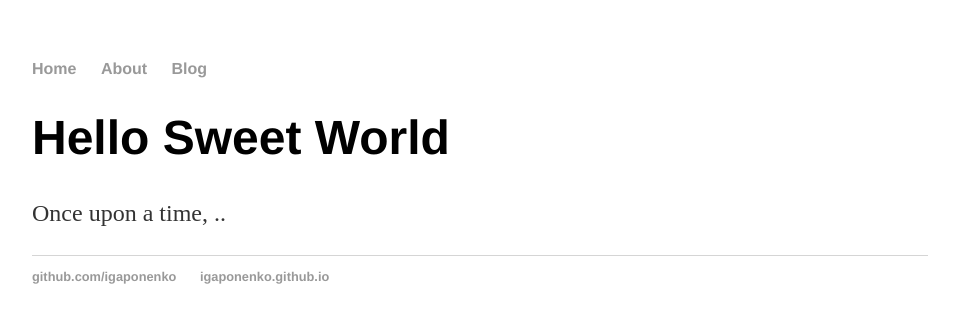
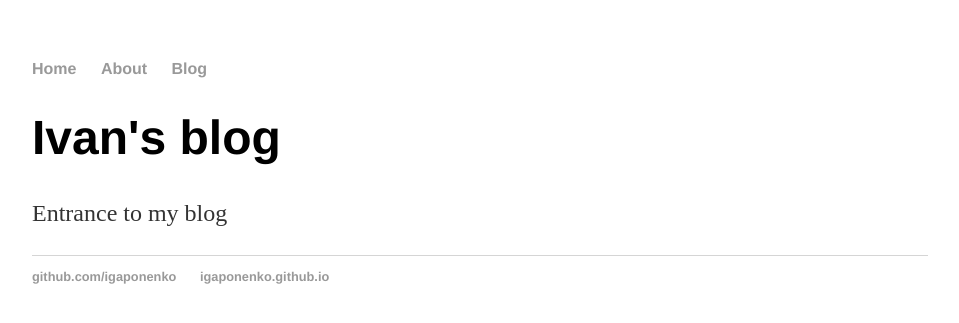
Before and after one commit to igaponenko/F28WP, a Jekyll site: the page built from index.html, in a window 1280 px wide. Shown: the top 323 px of the page, without its empty margins (160-1119 px from the left). Built offline with Jekyll 4.4.1, drawn with Linux system fonts in a browser that asks for light colours.

Commit message:
Added text

```diff
--- a/about/index.html
+++ b/about/index.html
@@ -4,5 +4,5 @@ title: Web Programming
 ---
 <div class="blurb">
   <h1>About page</h1>
-  <p>Description of about page</p>
+  <p>Test project made based on lab instructions in F28WP Web Prorgramming course at Heriot-Watt University</p>
 </div>
--- a/index.html
+++ b/index.html
@@ -3,6 +3,6 @@ layout: default
 title: Web Programming
 ---
 <div class="blurb">
-  <h1>Hello Sweet World</h1>
-  <p>Once upon a time, ..</p>
+  <h1>Ivan's blog</h1>
+  <p>Entrance to my blog</p>
 </div>
```
